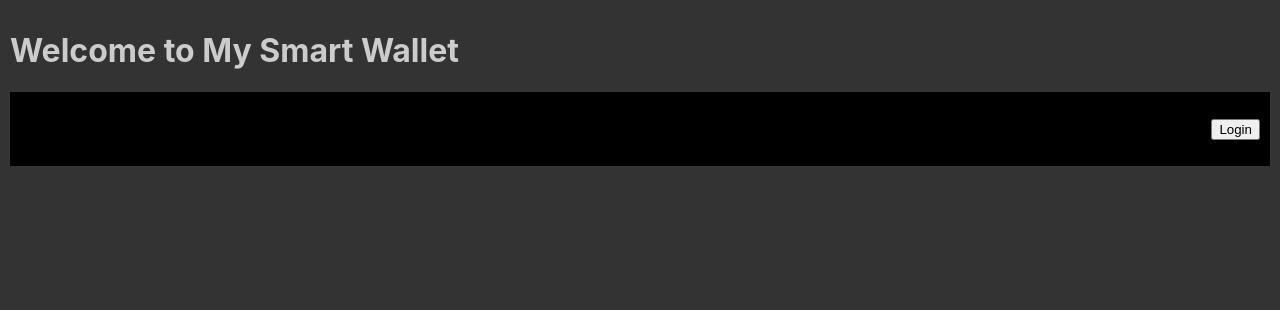
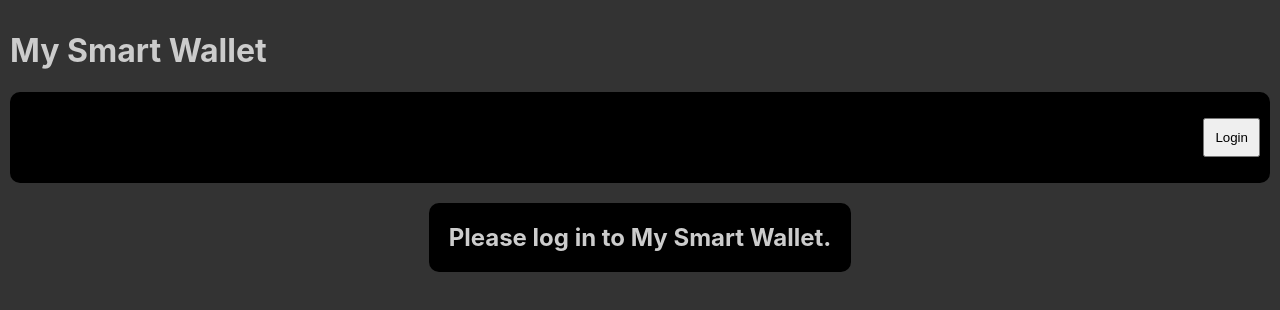
Before and after one commit to omr-dev/my-smart-wallet, a React (Vite) app: page / in a window 1280 px wide. Shown: the top 310 px of the page. Built offline with nearby package versions, Linux system fonts and the light colour scheme.

Commit message:
welcome page authentication updated

```diff
--- a/package.json
+++ b/package.json
@@ -11,6 +11,7 @@
     "@auth0/auth0-react": "^1.10.1",
     "react": "^18.0.0",
     "react-dom": "^18.0.0",
+    "react-icons": "^4.4.0",
     "sass": "^1.52.1"
   },
   "devDependencies": {
--- a/src/App.jsx
+++ b/src/App.jsx
@@ -1,12 +1,22 @@
 import "./App.scss";
+import { useAuth0 } from "@auth0/auth0-react";
+import { FaSpinner } from "react-icons/fa";
 import ProfileBar from "./components/ProfileBar";
 function App() {
-
+  const { user, isAuthenticated, isLoading } = useAuth0();
   return (
     <div className="App">
-      <h1>Welcome to My Smart Wallet</h1>
-      <ProfileBar/>
-
+      <h1>My Smart Wallet</h1>
+      <ProfileBar />
+      {isLoading ? (
+        <div>
+          <FaSpinner className="spinner" />
+        </div>
+      ) : isAuthenticated ? (
+        <h2 className="loginMessageBox">{`Welcome, ${user.email} !`}</h2>
+      ) : (
+        <h2 className="loginMessageBox">Please log in to My Smart Wallet.</h2>
+      )}
     </div>
   );
 }
--- a/src/App.scss
+++ b/src/App.scss
@@ -9,6 +9,19 @@ body{
       padding: 10px;
       justify-content: flex-end;
       gap: 20px;
+      border-radius:10px;
+      button{
+        padding: 10px;
+
+      }
+    }
+    .loginMessageBox{
+      text-align: center;
+      background-color:black;
+      width: fit-content;
+      margin: 20px auto;
+      padding: 20px;
+      border-radius:10px;
     }
   }
 }
--- a/src/components/ProfileBar.jsx
+++ b/src/components/ProfileBar.jsx
@@ -9,10 +9,7 @@ const ProfileBar = () => {
       {isLoading ? (
         <p>User details loading...</p>
       ) : (
-        <p>
-          {isAuthenticated && `You have as ${user.email} einlogged. `}
-          {isAuthenticated ? <BtnLogout /> : <BtnLogin />}
-        </p>
+        <p>{isAuthenticated ? <BtnLogout /> : <BtnLogin />}</p>
       )}
     </div>
   );
```
Also changed, not shown: 1 other file (tests, documents, lock files or other folders).
